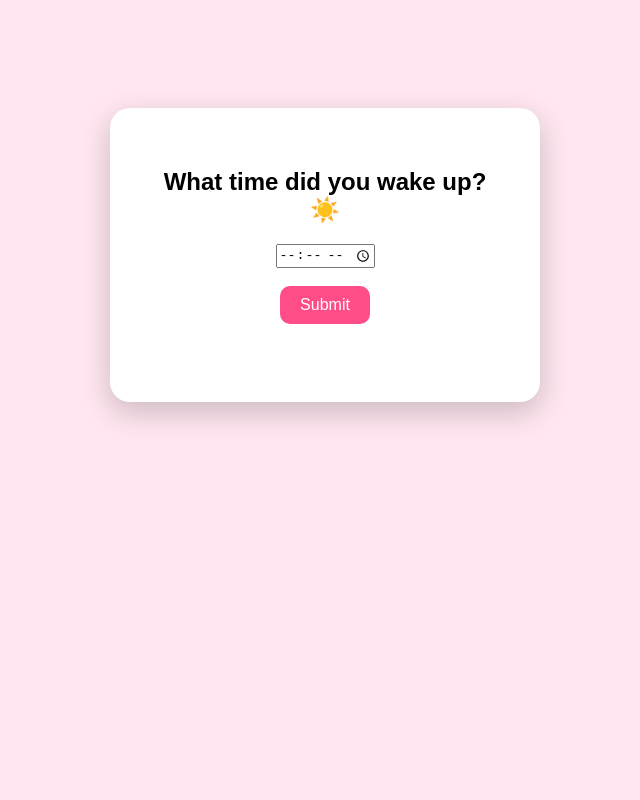
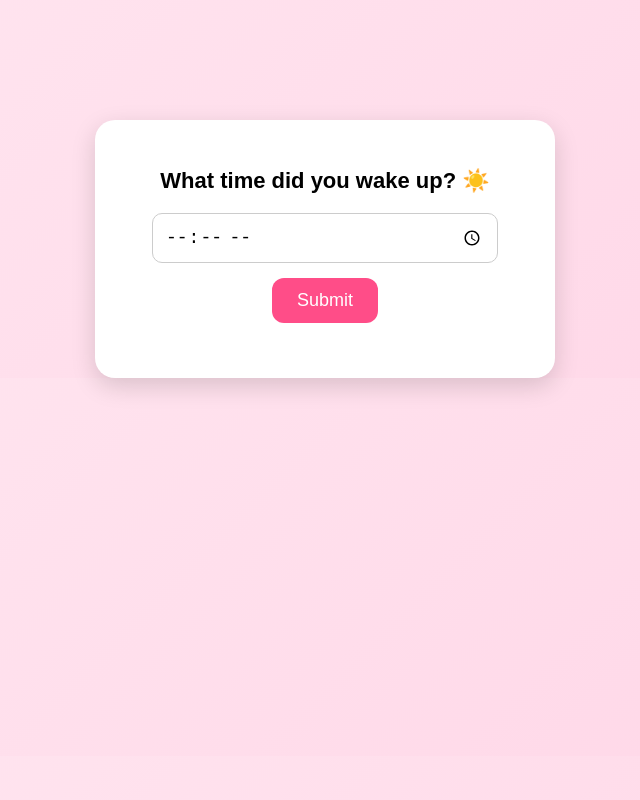
Before and after one commit to Ajay205Battula/missyou, a plain HTML site: page index.html in a window 1280 px wide. Shown: the whole page, without its empty margins (315-955 px from the left). Drawn offline with Linux system fonts and the light colour scheme.

Commit message:
Update index.html

```diff
--- a/index.html
+++ b/index.html
@@ -1,40 +1,72 @@
 <!DOCTYPE html>
 <html>
 <head>
+
+<meta name="viewport" content="width=device-width, initial-scale=1.0">
+
 <title>For You ❤️</title>
 
 <style>
+
 body{
-    font-family: Arial;
+    font-family: Arial, sans-serif;
     text-align:center;
-    background:#ffe6f0;
-    padding-top:100px;
+    background: linear-gradient(135deg,#ffe6f0,#ffd6e7);
+    margin:0;
+    padding:0;
 }
 
 .container{
     background:white;
-    padding:40px;
+    width:90%;
+    max-width:400px;
+    margin:auto;
+    margin-top:15vh;
+    padding:30px;
     border-radius:20px;
-    width:350px;
-    margin:auto;
-    box-shadow:0 10px 30px rgba(0,0,0,0.2);
+    box-shadow:0 8px 25px rgba(0,0,0,0.15);
+}
+
+h2{
+    font-size:22px;
+}
+
+input{
+    width:80%;
+    padding:12px;
+    font-size:18px;
+    border-radius:10px;
+    border:1px solid #ccc;
 }
 
 button{
-    padding:10px 20px;
-    font-size:16px;
+    margin-top:15px;
+    padding:12px 25px;
+    font-size:18px;
     background:#ff4d88;
     color:white;
     border:none;
-    border-radius:10px;
+    border-radius:12px;
     cursor:pointer;
 }
 
+button:active{
+    transform:scale(0.96);
+}
+
 #result{
-    font-size:28px;
+    font-size:26px;
+    margin-top:25px;
+    color:#ff3366;
+    font-weight:bold;
+}
+
+img{
     margin-top:20px;
-    color:#ff3366;
+    width:70%;
+    max-width:200px;
 }
+
 </style>
 
 </head>
@@ -47,15 +79,13 @@ button{
 
 <input type="time" id="wakeTime">
 
-<br><br>
+<br>
 
 <button onclick="calculate()">Submit</button>
 
 <div id="result"></div>
 
-<br>
-
-<img id="cutePic" width="200" style="display:none"
+<img id="cutePic" style="display:none"
 src="https://media.giphy.com/media/MDJ9IbxxvDUQM/giphy.gif">
 
 </div>
@@ -67,7 +97,7 @@ function calculate(){
 let wake = document.getElementById("wakeTime").value;
 
 if(!wake){
-alert("Please select time 😄");
+alert("Please select time 😊");
 return;
 }
 
```
